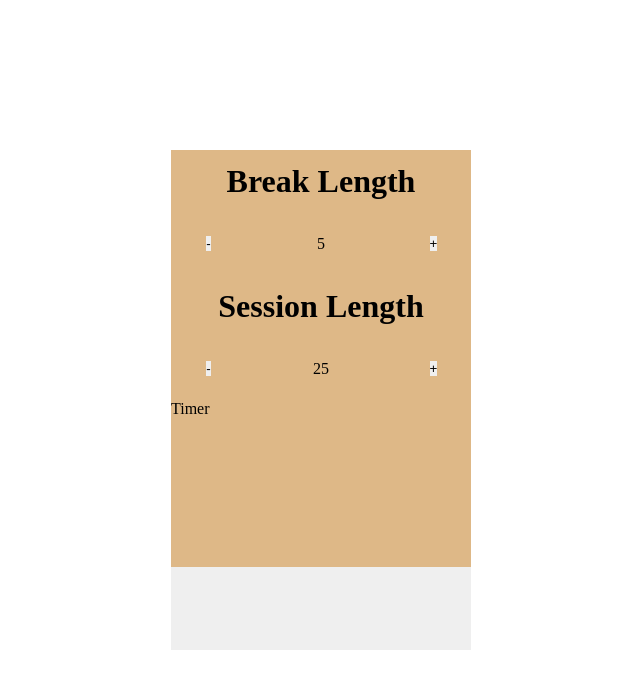
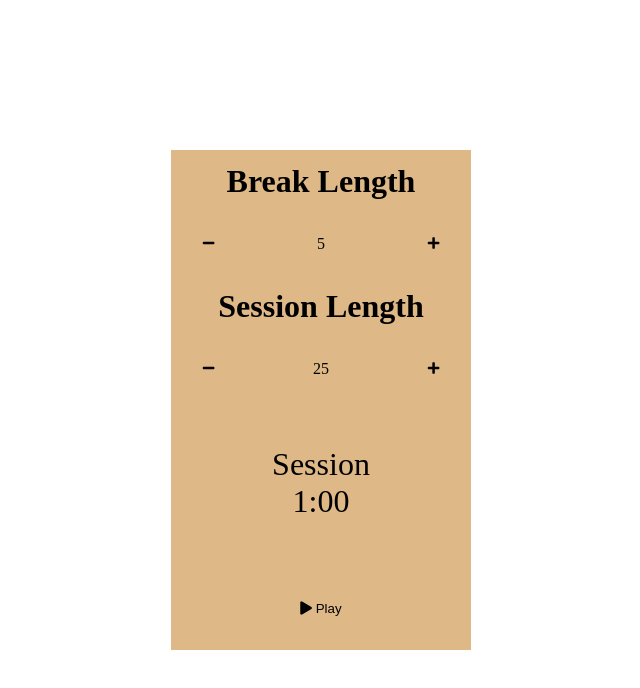
Before and after one commit to federicocipriani/fcc-pomodoreact-clock, a React (Create React App) app: page / in a window 1280 px wide. Shown: the top 688 px of the page, without its empty margins (319-959 px from the left). Built offline with nearby package versions, Linux system fonts and the light colour scheme.

Commit message:
updates-290620

```diff
--- a/public/index.html
+++ b/public/index.html
@@ -11,6 +11,12 @@
         />
         <link rel="apple-touch-icon" href="%PUBLIC_URL%/logo192.png" />
         <link rel="manifest" href="%PUBLIC_URL%/manifest.json" />
+        <link
+            rel="stylesheet"
+            href="https://use.fontawesome.com/releases/v5.13.0/css/all.css"
+            integrity="sha384-Bfad6CLCknfcloXFOyFnlgtENryhrpZCe29RTifKEixXQZ38WheV+i/6YWSzkz3V"
+            crossorigin="anonymous"
+        />
         <title>PomodoReact Clock</title>
     </head>
     <body>
--- a/src/App.css
+++ b/src/App.css
@@ -24,6 +24,7 @@ body {
         'buttons';
 }
 
+/* BREAK SETTINGS SECTION */
 #settings-break {
     grid-area: settings-break;
     display: grid;
@@ -48,6 +49,8 @@ body {
 #break-increment {
     grid-area: break-increment;
 }
+
+/* SESSION SETTINGS SECTION */
 
 #settings-session {
     grid-area: settings-session;
@@ -74,7 +77,25 @@ body {
     grid-area: session-increment;
 }
 
+/* TIMER SECTION */
+#timer {
+    display: flex;
+    flex-direction: column;
+    justify-content: center;
+    align-items: center;
+    font-size: 2em;
+}
+
+/* BUTTONS */
+
 button {
     outline: none;
     border: none;
+    background: none;
 }
+
+#reset,
+#start_stop {
+    grid-area: buttons;
+    justify-content: space-evenly;
+}
--- a/src/App.js
+++ b/src/App.js
@@ -10,20 +10,94 @@ import BreakIncrementBtn from './components/buttons/BreakIncrementBtn';
 import SessionDecrementBtn from './components/buttons/SessionDecrementBtn';
 import SessionIncrementBtn from './components/buttons/SessionIncrementBtn';
 
-function App() {
-    return (
-        <div className='container'>
-            <Break />
-            {/* <BreakDecrementBtn /> */}
-            {/* <BreakIncrementBtn /> */}
-            <Session />
-            {/* <SessionDecrementBtn /> */}
-            {/* <SessionIncrementBtn /> */}
-            <Timer />
-            <StartStopBtn />
-            <ResetBtn />
-        </div>
-    );
+class App extends React.Component {
+    state = {
+        breakLength: 5,
+        sessionLength: 25,
+        currentTimer: 'Session',
+        timeLeft: '1:00',
+        isRunning: false,
+    };
+
+    changeNumbers = (e) => {
+        const action = e.target.parentElement.id;
+        switch (action) {
+            case 'break-decrement':
+                this.state.breakLength > 0 &&
+                    this.setState({ breakLength: this.state.breakLength - 1 });
+                break;
+            case 'break-increment':
+                this.setState({ breakLength: this.state.breakLength + 1 });
+                break;
+            case 'session-decrement':
+                this.state.sessionLength > 0 &&
+                    this.setState({
+                        sessionLength: this.state.sessionLength - 1,
+                    });
+                break;
+            case 'session-increment':
+                this.state.sessionLength < 60 &&
+                    this.setState({
+                        sessionLength: this.state.sessionLength + 1,
+                    });
+                break;
+            default:
+                break;
+        }
+    };
+
+    startStopTimer = () => {
+        if (!this.state.isRunning) {
+            this.setState({ isRunning: true });
+            this.timer = setInterval(() => {
+                let timeLeft = this.state.timeLeft;
+                let minutes = +timeLeft.match(/\d+/g)[0];
+                let seconds = +timeLeft.match(/\d+/g)[1];
+                if (minutes === 0 && seconds === 0) {
+                    clearInterval(this.timer);
+                    this.setState({ timeLeft: "Time's over" });
+                } else if (seconds !== 0) {
+                    seconds -= 1;
+                } else if (seconds === 0) {
+                    minutes -= 1;
+                    seconds = 59;
+                }
+                this.setState({
+                    timeLeft:
+                        minutes +
+                        ':' +
+                        (seconds < 10 ? `0${seconds}` : seconds),
+                });
+            }, 1000);
+        } else {
+            this.setState({ isRunning: false });
+            clearInterval(this.timer);
+        }
+    };
+
+    render() {
+        return (
+            <div className='container'>
+                <Break
+                    breakLength={this.state.breakLength}
+                    changeNumbers={this.changeNumbers}
+                />
+                <Session
+                    sessionLength={this.state.sessionLength}
+                    changeNumbers={this.changeNumbers}
+                />
+                <Timer
+                    currentTimer={this.state.currentTimer}
+                    timeLeft={this.state.timeLeft}
+                />
+                <StartStopBtn
+                    startStopTimer={this.startStopTimer}
+                    isRunning={this.state.isRunning}
+                />
+                {/* <ResetBtn /> */}
+            </div>
+        );
+    }
 }
 
 export default App;
--- a/src/components/Break.js
+++ b/src/components/Break.js
@@ -1,12 +1,16 @@
 import React from 'react';
 
-const Break = () => {
+const Break = ({ breakLength, changeNumbers }) => {
     return (
         <div id='settings-break'>
             <h1 id='break-label'>Break Length</h1>
-            <button id='break-decrement'>-</button>
-            <div id='break-length'>5</div>
-            <button id='break-increment'>+</button>
+            <button id='break-decrement' onClick={changeNumbers}>
+                <i className='fa fa-minus'></i>
+            </button>
+            <div id='break-length'>{breakLength}</div>
+            <button id='break-increment' onClick={changeNumbers}>
+                <i className='fa fa-plus'></i>
+            </button>
         </div>
     );
 };
--- a/src/components/Session.js
+++ b/src/components/Session.js
@@ -1,12 +1,16 @@
 import React from 'react';
 
-const Session = () => {
+const Session = ({ sessionLength, changeNumbers }) => {
     return (
         <div id='settings-session'>
             <h1 id='session-label'>Session Length</h1>
-            <button id='session-decrement'>-</button>
-            <div id='session-length'>25</div>
-            <button id='session-increment'>+</button>
+            <button id='session-decrement' onClick={changeNumbers}>
+                <i className='fa fa-minus'></i>
+            </button>
+            <div id='session-length'>{sessionLength}</div>
+            <button id='session-increment' onClick={changeNumbers}>
+                <i className='fa fa-plus'></i>
+            </button>
         </div>
     );
 };
--- a/src/components/Timer.js
+++ b/src/components/Timer.js
@@ -1,7 +1,12 @@
 import React from 'react';
 
-const Timer = () => {
-    return <div id='timer'>Timer</div>;
+const Timer = ({ currentTimer, timeLeft }) => {
+    return (
+        <div id='timer'>
+            <div id='timer-label'>{currentTimer}</div>
+            <div id='time-left'>{timeLeft}</div>
+        </div>
+    );
 };
 
 export default Timer;
--- a/src/components/buttons/ResetBtn.js
+++ b/src/components/buttons/ResetBtn.js
@@ -1,7 +1,14 @@
 import React from 'react';
 
 const ResetBtn = () => {
-    return <button id='reset'></button>;
+    return (
+        <button id='reset'>
+            <i className='fa fa-times' style={{ color: 'red' }}>
+                {' '}
+                Reset
+            </i>
+        </button>
+    );
 };
 
 export default ResetBtn;
--- a/src/components/buttons/StartStopBtn.js
+++ b/src/components/buttons/StartStopBtn.js
@@ -1,7 +1,19 @@
 import React from 'react';
 
-const StartStopBtn = () => {
-    return <button id='start_stop'></button>;
+const StartStopBtn = ({ startStopTimer, isRunning }) => {
+    return (
+        <button id='start_stop' onClick={startStopTimer}>
+            {isRunning ? (
+                <div>
+                    <i className='fa fa-pause'></i> Pause
+                </div>
+            ) : (
+                <div>
+                    <i className='fa fa-play'></i> Play
+                </div>
+            )}
+        </button>
+    );
 };
 
 export default StartStopBtn;
```
